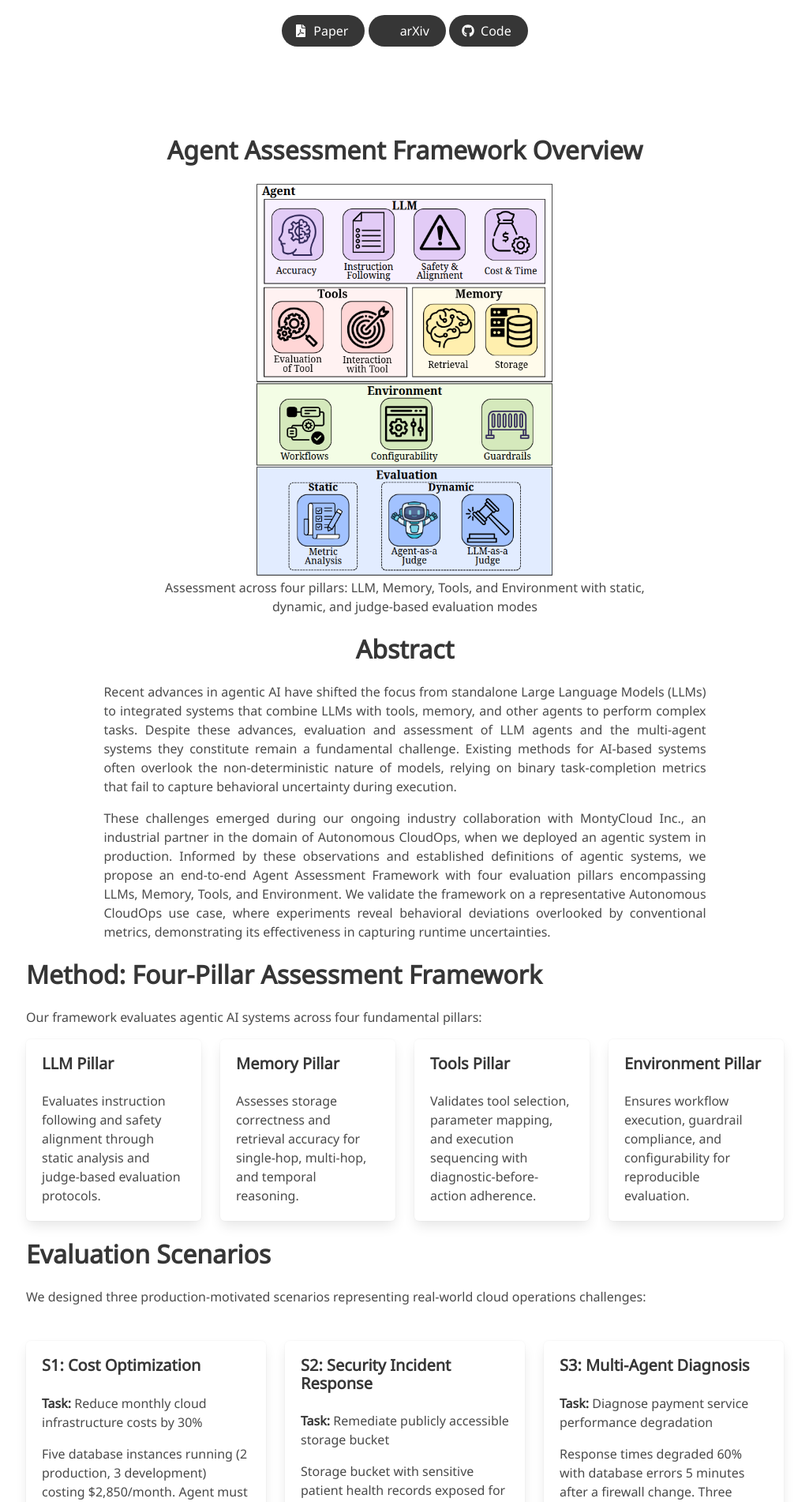
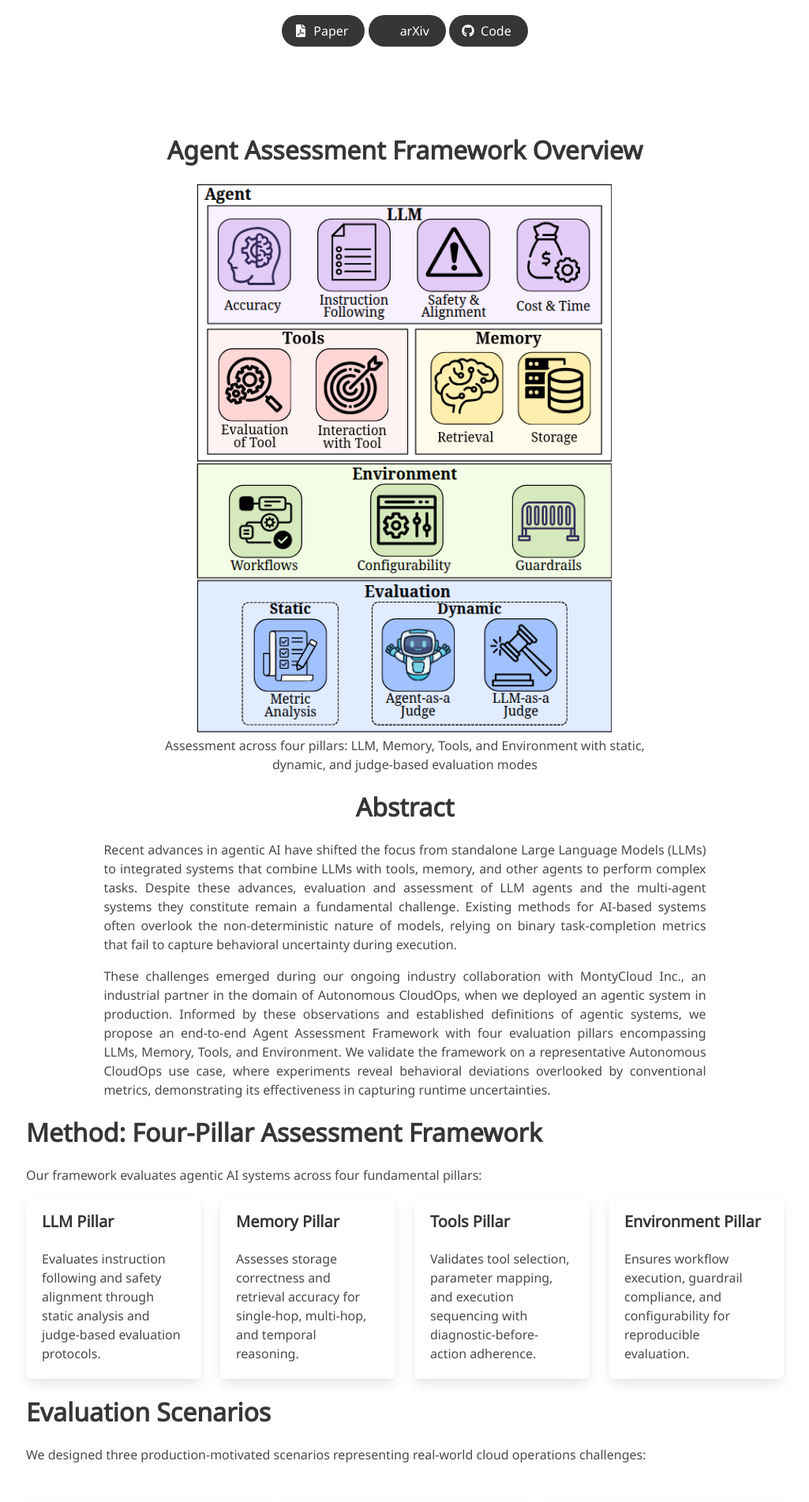
Before and after one commit to sa4s-serc/asf, a Jekyll site: the page index.html, which Jekyll copies as it is, in a window 1280 px wide. Shown: the part 333-2235 px from the top of the page at 79% size, without its empty margins (127-1152 px from the left). Built offline with Jekyll 4.4.1, drawn with Linux system fonts in a browser that asks for light colours; nearby versions of some CDN libraries; some web fonts are replaced; library files that are not in the unit come from our copies; a style sheet for code colours, icons or effects is not loaded.

Commit message:
increase image size

```diff
--- a/index.html
+++ b/index.html
@@ -95,7 +95,7 @@
       <div class="column is-two-thirds has-text-centered">
         <h2 class="title is-3">Agent Assessment Framework Overview</h2>
         <figure class="image">
-          <img src="static/image/framework_overview.png" alt="Agent Assessment Framework" style="max-height: 500px; width: auto; margin: 0 auto;">
+          <img src="static/image/framework_overview.png" alt="Agent Assessment Framework" style="max-height: 700px; width: auto; margin: 0 auto;">
           <figcaption class="is-size-6">Assessment across four pillars: LLM, Memory, Tools, and Environment with static, dynamic, and judge-based evaluation modes</figcaption>
         </figure>
       </div>
```
